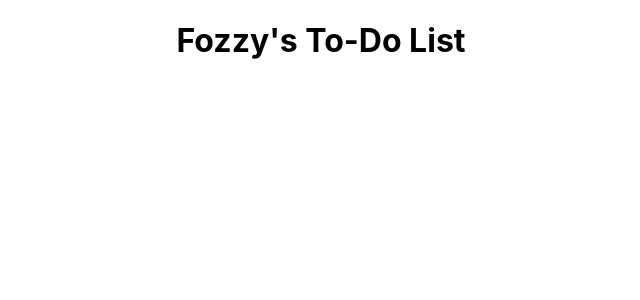
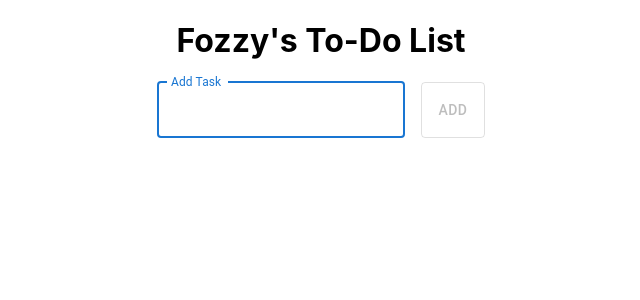
Before and after one commit to malikfaizanhameed/todo-react-mui-mysql, a React (Create React App) app: page / in a window 1280 px wide. Shown: the top 300 px of the page, without its empty margins (319-959 px from the left). Built offline with nearby package versions, Linux system fonts and the light colour scheme.

Commit message:
Added GetTodo

```diff
--- a/package.json
+++ b/package.json
@@ -3,6 +3,11 @@
   "version": "0.1.0",
   "private": true,
   "dependencies": {
+    "@emotion/react": "^11.7.1",
+    "@emotion/styled": "^11.6.0",
+    "@material-ui/core": "^4.12.3",
+    "@mui/icons-material": "^5.3.1",
+    "@mui/material": "^5.4.0",
     "@testing-library/jest-dom": "^5.16.2",
     "@testing-library/react": "^12.1.2",
     "@testing-library/user-event": "^13.5.0",
--- a/public/index.html
+++ b/public/index.html
@@ -24,7 +24,7 @@
       work correctly both with client-side routing and a non-root public URL.
       Learn how to configure a non-root public URL by running `npm run build`.
     -->
-    <title>React App</title>
+    <title>To-Do List</title>
   </head>
   <body>
     <noscript>You need to enable JavaScript to run this app.</noscript>
--- a/src/App.css
+++ b/src/App.css
@@ -1,3 +1,7 @@
+* {
+  /* background-color: white; */
+}
+
 .App {
   text-align: center;
 }
--- a/src/App.js
+++ b/src/App.js
@@ -1,3 +1,5 @@
+import React from "react";
+import GetTodo from "./components/GetTodo";
 import "./App.css";
 
 function App() {
@@ -6,6 +8,7 @@ function App() {
       <header>
         <h1>Fozzy's To-Do List</h1>
       </header>
+      <GetTodo />
     </div>
   );
 }
--- /dev/null
+++ b/src/components/GetTodo.css
@@ -0,0 +1,13 @@
+.input__container {
+  display: flex;
+  justify-content: center;
+  align-items: center;
+}
+
+.text__input {
+  margin-right: 1em !important;
+}
+
+.button {
+  height: 56px;
+}
--- /dev/null
+++ b/src/components/GetTodo.js
@@ -0,0 +1,41 @@
+import React, { useState } from "react";
+import Box from "@mui/material/Box";
+import TextField from "@mui/material/TextField";
+import Button from "@mui/material/Button";
+import "./GetTodo.css";
+
+const GetTodo = () => {
+  const [todo, setTodo] = useState("");
+
+  const handleSumbit = (e) => {
+    e.preventDefault();
+    console.log(todo);
+    setTodo("");
+  };
+  return (
+    <div className="input__container">
+      <Box>
+        <form>
+          <TextField
+            autoFocus
+            label="Add Task"
+            className="text__input"
+            value={todo}
+            onChange={(e) => setTodo(e.target.value)}
+          />
+          <Button
+            disabled={todo === "" ? true : false}
+            type="submit"
+            variant="outlined"
+            className="button"
+            onClick={(e) => handleSumbit(e)}
+          >
+            ADD
+          </Button>
+        </form>
+      </Box>
+    </div>
+  );
+};
+
+export default GetTodo;
```
Also changed, not shown: 1 other file (tests, documents, lock files or other folders).
